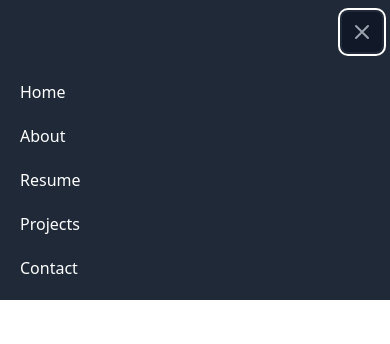
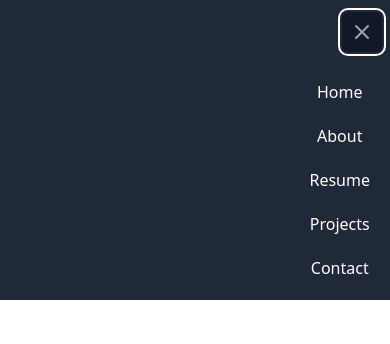
Before and after one commit to topdev0215/FrontendPotfolio, a React (Create React App) app: page / in a window 390 px wide. Both pictures are taken after a click on the button "Open main menu". Shown: the top 344 px of the page. Built offline with nearby package versions, Linux system fonts and the light colour scheme.

Commit message:
Made cosmetic changes to responsive menu

```diff
--- a/package.json
+++ b/package.json
@@ -5,6 +5,9 @@
   "homepage": "https://b00000001.github.io/react-portfolio",
   "dependencies": {
     "@craco/craco": "^6.2.0",
+    "@fortawesome/fontawesome-svg-core": "^1.2.35",
+    "@fortawesome/free-solid-svg-icons": "^5.15.3",
+    "@fortawesome/react-fontawesome": "^0.1.14",
     "@headlessui/react": "^1.3.0",
     "@heroicons/react": "^1.0.2",
     "@tailwindcss/forms": "^0.3.3",
--- a/src/components/About.js
+++ b/src/components/About.js
@@ -4,12 +4,28 @@ import profilepic from "../assets/images/profilepic.jpg";
 const About = ({ handleClick }) => {
   return (
     <section id="about" className="h-auto text-gray-400 bg-gray-900">
-      <div className="container mx-auto flex px-10 py-20 md:flex-row flex-col items-center">
+      <div className="container mx-auto flex px-10 py-10 md:flex-row flex-col items-center">
         <div className="lg:flex-grow md:w-1/2 lg:pr-24 md:pr-16 flex flex-col md:items-start md:text-left mb-16 md:mb-0 items-center text-center">
           <h1 className="title-font sm:text-4xl text-3xl mb-4 font-medium text-white">
             Hello, My name is Aaron,
             <br className="hidden lg:inline-block" />I love Web Development!
           </h1>
+          <div className="flex justify-center">
+            <button
+              onClick={() => handleClick("Contacts")}
+              className="px-8 py-3 border border-transparent text-base font-medium inline-flex text-white bg-green-500 border-0 py-2 px-6 focus:outline-none hover:bg-green-600 rounded text-lg"
+            >
+              Work With Me
+            </button>
+            <button
+              onClick={() => {
+                handleClick("Projects");
+              }}
+              className="px-8 py-3 border border-transparent text-base font-medium ml-4 inline-flex text-gray-400 bg-gray-800 border-0 py-2 px-6 focus:outline-none hover:bg-gray-700 hover:text-white rounded text-lg"
+            >
+              See My Past Work
+            </button>
+          </div>
           <p className="mt-4 mb-8 text-md leading-relaxed">
             I am a Full Stack Web Developer leveraging a background in IT to
             build a more intuitive user experience on the web. Recently earned a
@@ -26,22 +42,6 @@ const About = ({ handleClick }) => {
             leverage skills in the future as part of a fast-paced,
             quality-driven team in order to build better experiences on the web.
           </p>
-          <div className="flex justify-center">
-            <button
-              onClick={() => handleClick("Contacts")}
-              className="px-8 py-3 border border-transparent text-base font-medium inline-flex text-white bg-green-500 border-0 py-2 px-6 focus:outline-none hover:bg-green-600 rounded text-lg"
-            >
-              Work With Me
-            </button>
-            <button
-              onClick={() => {
-                handleClick("Projects");
-              }}
-              className="px-8 py-3 border border-transparent text-base font-medium ml-4 inline-flex text-gray-400 bg-gray-800 border-0 py-2 px-6 focus:outline-none hover:bg-gray-700 hover:text-white rounded text-lg"
-            >
-              See My Past Work
-            </button>
-          </div>
         </div>
         <div className="lg:max-w-lg lg:w-full md:w-1/2 w-5/6">
           <img
--- a/src/components/Footer.js
+++ b/src/components/Footer.js
@@ -1,6 +1,9 @@
 import React from "react";
+import { FontAwesomeIcon } from "@fortawesome/react-fontawesome";
+// import { faLinkedIn } from "@fortawesome/free-solid-svg-icons";
 
 const Footer = () => {
+  // const element = <FontAwesomeIcon icon={faLinkedIn} color="white" />;
   return (
     <div>
       <div className="text-xs flex justify-center items-center h-16 bg-black text-white">
@@ -9,6 +12,7 @@ const Footer = () => {
           <strong>Aaron Deas</strong>
         </a>
         <p className="text-xs">Using ReactJS and TailwindCSS</p>
+        {/* {element} */}
       </div>
     </div>
   );
--- a/src/components/Nav.js
+++ b/src/components/Nav.js
@@ -102,8 +102,11 @@ function Nav({ handleClick }) {
           leaveTo="opacity-0 scale-95"
         >
           {(ref) => (
-            <div className="md:hidden" id="mobile-menu">
-              <div ref={ref} className="px-2 pt-2 pb-3 space-y-1 sm:px-3">
+            <div className="md:hidden flex justify-end" id="mobile-menu">
+              <div
+                ref={ref}
+                className="px-2 pt-2 pb-3 space-y-1 sm:px-3 flex flex-col"
+              >
                 <button
                   onClick={() => handleClick("Home")}
                   className="hover:bg-gray-700 text-white block px-3 py-2 rounded-md text-base font-medium"
```
